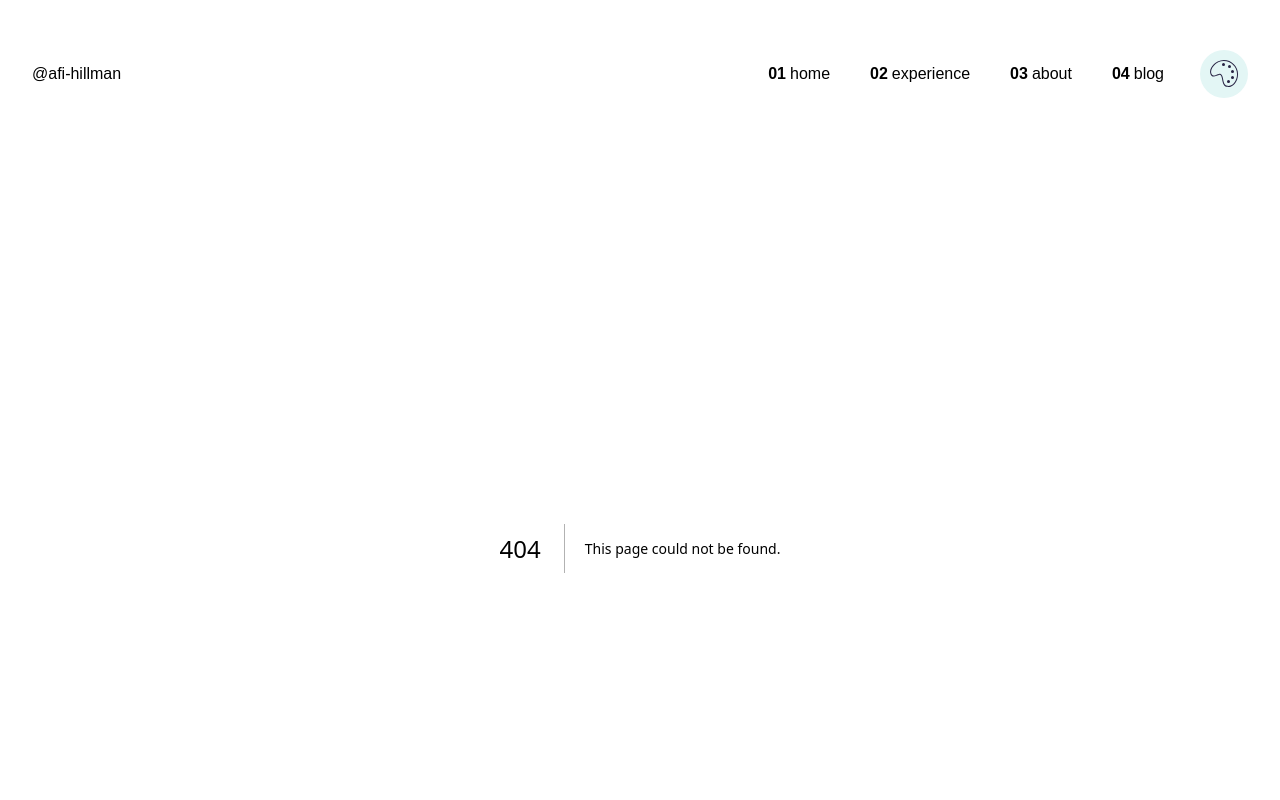
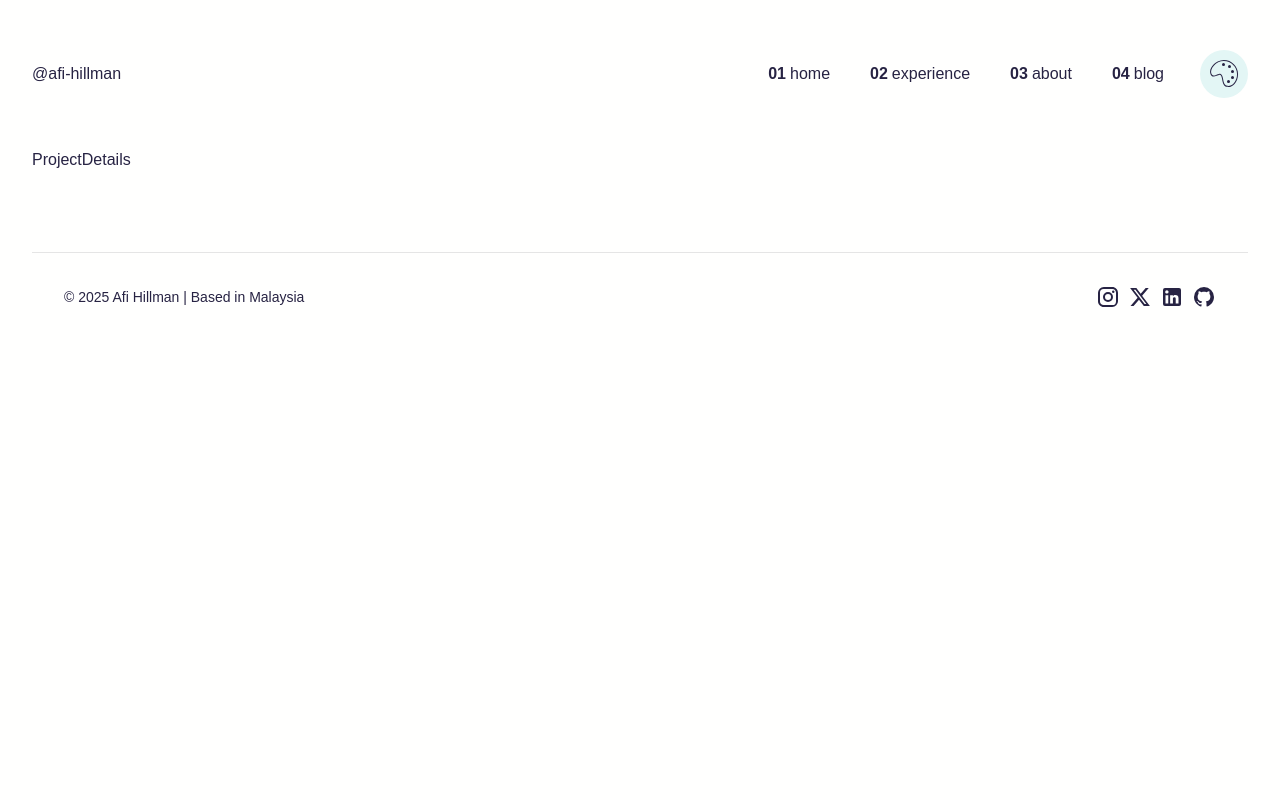
Before and after one commit to afi-hillman/my-portfolio, a Next.js app: page /projects/1 in a window 1280 px wide. Before the commit this address had no page. Shown: the top 800 px of the page. Built offline with nearby package versions, Linux system fonts and the light colour scheme.

Commit message:
wip:added nav href

```diff
--- /dev/null
+++ b/src/app/projects/[slug]/page.tsx
@@ -0,0 +1,7 @@
+import React from "react";
+
+const ProjectDetails = () => {
+  return <div>ProjectDetails</div>;
+};
+
+export default ProjectDetails;
--- a/src/components/NavMenu.tsx
+++ b/src/components/NavMenu.tsx
@@ -1,12 +1,24 @@
+"use client";
+import { useRouter } from "next/navigation";
 import React from "react";
 
 const NavMenu = () => {
+  const router = useRouter();
   return (
     <div className="flex justify-between items-center py-[50px]">
-      <p className="hover:text-[#ffb703] cursor-pointer">@afi-hillman</p>
+      <p
+        className="hover:text-[#ffb703] cursor-pointer"
+        onClick={() => router.push("/")}
+      >
+        @afi-hillman
+      </p>
       <div className="flex items-center">
         {navItems.map((item, index) => (
-          <div key={index} className="py-3 px-5 group cursor-pointer">
+          <div
+            key={index}
+            className="py-3 px-5 group cursor-pointer"
+            onClick={() => router.push(item.href)}
+          >
             <div className="relative flex items-center justify-between gap-1  after:absolute after:bottom-[-8px] after:left-0 after:h-1 after:w-0 after:bg-primary after:transition-all after:duration-300 group-hover:after:w-full">
               <p className="font-semibold">{item.prefix}</p>
               <p>{item.label}</p>
@@ -35,8 +47,8 @@ const NavMenu = () => {
 export default NavMenu;
 
 const navItems = [
-  { prefix: "01", label: "home" },
-  { prefix: "02", label: "experience" },
-  { prefix: "03", label: "about" },
-  { prefix: "04", label: "blog" },
+  { prefix: "01", label: "home", href: "/" },
+  { prefix: "02", label: "experience", href: "/experience" },
+  { prefix: "03", label: "about", href: "/about" },
+  { prefix: "04", label: "blog", href: "/blog" },
 ];
--- a/src/components/projects.js
+++ b/src/components/projects.js
@@ -2,6 +2,7 @@ import techFinder from "../utils/techFinder";
 
 export const projects = [
   {
+    id: 1,
     title: "adnexioHR",
     subtitle: "Developed time & attendance module for HR Management System",
     tech: [techFinder("React"), techFinder("Material UI")].filter(Boolean),
@@ -9,8 +10,9 @@ export const projects = [
     image: "/project_adnexio_time_attendance.png",
   },
   {
+    id: 2,
     title: "decoris",
-    subtitle: "Bugfixing for backend",
+    subtitle: "Backend bug fixes & optimizations",
     tech: [techFinder("Node.js"), techFinder("MongoDB")].filter(Boolean),
     logo: "/decoris_logo.svg",
     image: "/project_decoris.png",
```
